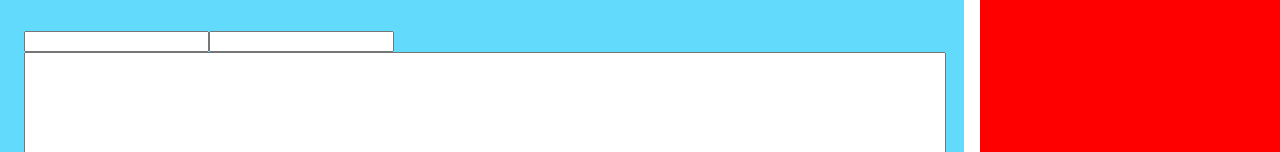
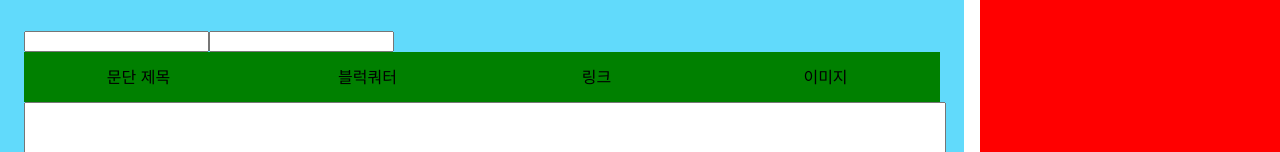
Before and after one commit to alkjfgh/error-nest, a React (Create React App) app in the folder ErrorNest/client/: page /edit in a window 1280 px wide. Shown: the part 161-313 px from the top of the page. Built offline with nearby package versions, Linux system fonts and the light colour scheme; no server answers.

Commit message:
edit 내용 양식 추가 버튼 완료

```diff
--- a/ErrorNest/client/src/Edit.js
+++ b/ErrorNest/client/src/Edit.js
@@ -1,7 +1,7 @@
-import React, { useState, useEffect } from "react"
+import React, { useState, useEffect, useRef } from "react"
 import {Link, useLocation, useNavigate } from 'react-router-dom'
-import { useCookies } from "react-cookie";
-import { parse } from 'node-html-parser';
+import { useCookies } from "react-cookie"
+import { parse } from 'node-html-parser'
 import axios from "axios"
 import algoliasearch from "algoliasearch"
 
@@ -10,7 +10,8 @@ import './css/edit.scss'
 const Edit = () => {
     const location = useLocation()
     const navigate = useNavigate()
-    const [cookies, setCookies, removeCookies] = useCookies();
+    const [cookies, setCookies, removeCookies] = useCookies()
+    const textRef = useRef()
 
     const [title, setTitle] = useState('')
     const [version, setVersion] = useState('')
@@ -97,8 +98,26 @@ const Edit = () => {
         setContent(e.target.value)
     }
 
-    function categoryTextChange(e) {
+    const categoryTextChange = (e) => {
         setCategoryText(e.target.value)
+    }
+
+    /** 에디트 내용 자동 추가 버튼 핸들링 */
+    const editBtnClick = (e) => {
+        const type = e.target.innerHTML
+        let addText = ""
+        switch (type){
+            case "문단 제목": addText = "==문단 제목=="; break
+            case "블럭쿼터": addText = "$$내용$$"; break
+            case "링크": addText = "<<링크 제목, 표시할 내용>>"; break
+            case "이미지": addText = "[[분류/이미지 이름, 가로, 세로]]"; break
+        }
+        // 커서 위치에 문자열 삽입
+        const cursorPosition = textRef.current["selectionStart"]
+        const textBeforeCursor = content.slice(0, cursorPosition)
+        const textAfterCursor = content.slice(cursorPosition)
+        const newText = textBeforeCursor + addText + textAfterCursor
+        setContent(newText);
     }
 
     return (
@@ -107,15 +126,16 @@ const Edit = () => {
             <div className={"document-navi"}><Link to={"/document/" + title}>돌아가기</Link><Link to={"/history/" + title}>역사</Link></div>
             <input type="text" value={writer} readOnly/>
             <input type="text" value={categoryText} onChange={categoryTextChange}/>
-            <textarea value={content} onChange={contentChange}></textarea>
+            {/*에디트 내용 자동 추가 버튼*/}
+            <div className={"editBtns-con"}>
+                <div><span className={"edit-btn"} onClick={editBtnClick}>문단 제목</span></div>
+                <div><span className={"edit-btn"} onClick={editBtnClick}>블럭쿼터</span></div>
+                <div><span className={"edit-btn"} onClick={editBtnClick}>링크</span></div>
+                <div><span className={"edit-btn"} onClick={editBtnClick}>이미지</span></div>
+            </div>
+            <textarea ref={textRef} value={content} onChange={contentChange}></textarea>
             <button onClick={editSubmit}>편집 완료</button>
 
-            <div className={"editBtns-con"}>
-                <div><span className={"btn"}>문단 제목</span></div>
-                <div><span className={"btn"}>문단 제목</span></div>
-                <div><span className={"btn"}>문단 제목</span></div>
-                <div><span className={"btn"}>문단 제목</span></div>
-            </div>
         </>
     )
 }
--- a/ErrorNest/client/src/css/edit.scss
+++ b/ErrorNest/client/src/css/edit.scss
@@ -5,10 +5,24 @@
   }
 
   .editBtns-con{
-    width: 100px;
+    display: flex;
     background-color: green;
-    position: absolute;
-    left: -100px;
-    top: 0;
+
+    div:not(div:last-of-type){
+      //padding-bottom: 10px;
+    }
+
+    .edit-btn {
+      display: inline-block;
+      width: 100%;
+      height: 50px;
+      line-height: 50px;
+      text-align: center;
+    }
+
+    .edit-btn:hover{
+      background-color: darkgreen;
+      cursor: pointer;
+    }
   }
 }
```
